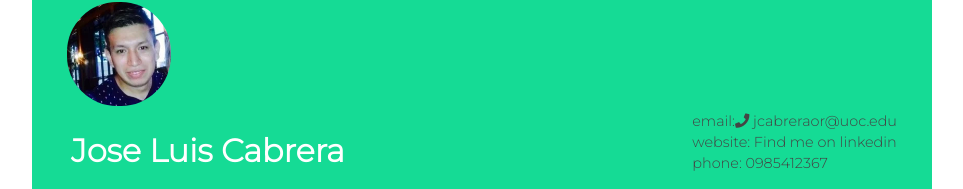
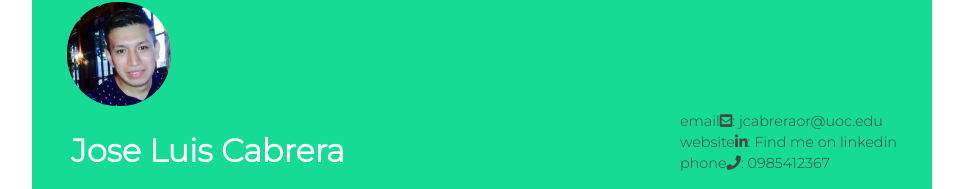
Before and after one commit to joseloc217/PEC1_jcabreraor, a website built with Parcel: page src/index.html in a window 1280 px wide. Shown: the part 83-272 px from the top of the page, without its empty margins (158-1121 px from the left). Built offline with nearby package versions, Linux system fonts and the light colour scheme; some packages are replaced by stand-ins of ours.

Commit message:
Update index.html

```diff
--- a/src/index.html
+++ b/src/index.html
@@ -22,9 +22,9 @@
 
         <div class="resumeProfileContact">
           <ul>
-            <li>email:<i class="fas fa-phone"></i> <a href="mailto:jcabreraor@uoc.edu" target="_blank">jcabreraor@uoc.edu</a></li>
-            <li>website: <a href="http://https://www.linkedin.com/in/jcabrerasoftwaredeveloper/">Find me on linkedin</a></li>
-            <li>phone: 0985412367</li>
+            <li>email<i class="fas fa-envelope-square"></i>: <a href="mailto:jcabreraor@uoc.edu" target="_blank">jcabreraor@uoc.edu</a></li>
+            <li>website<i class="fab fa-linkedin-in"></i>: <a href="http://https://www.linkedin.com/in/jcabrerasoftwaredeveloper/">Find me on linkedin</a></li>
+            <li>phone<i class="fas fa-phone"></i>: 0985412367</li>
           </ul>
         </div>
         <div class="flex"></div>
```
